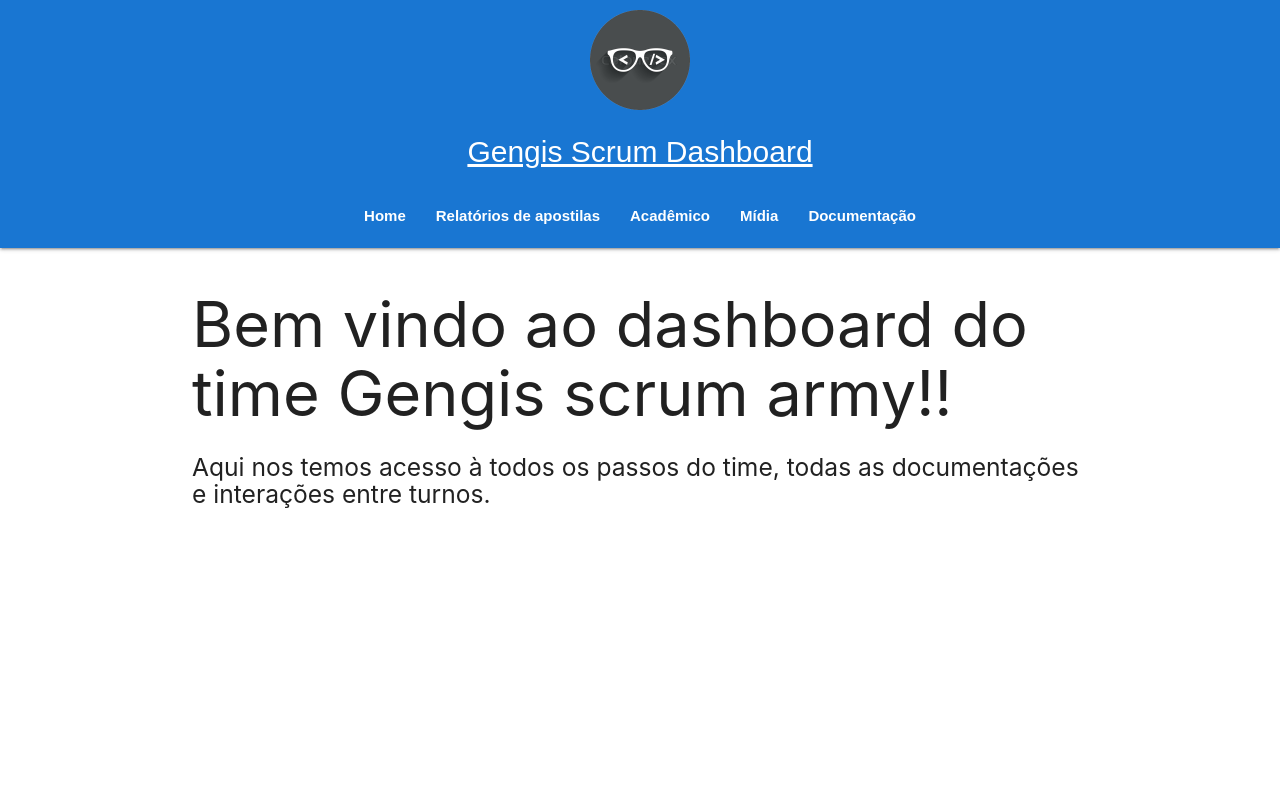
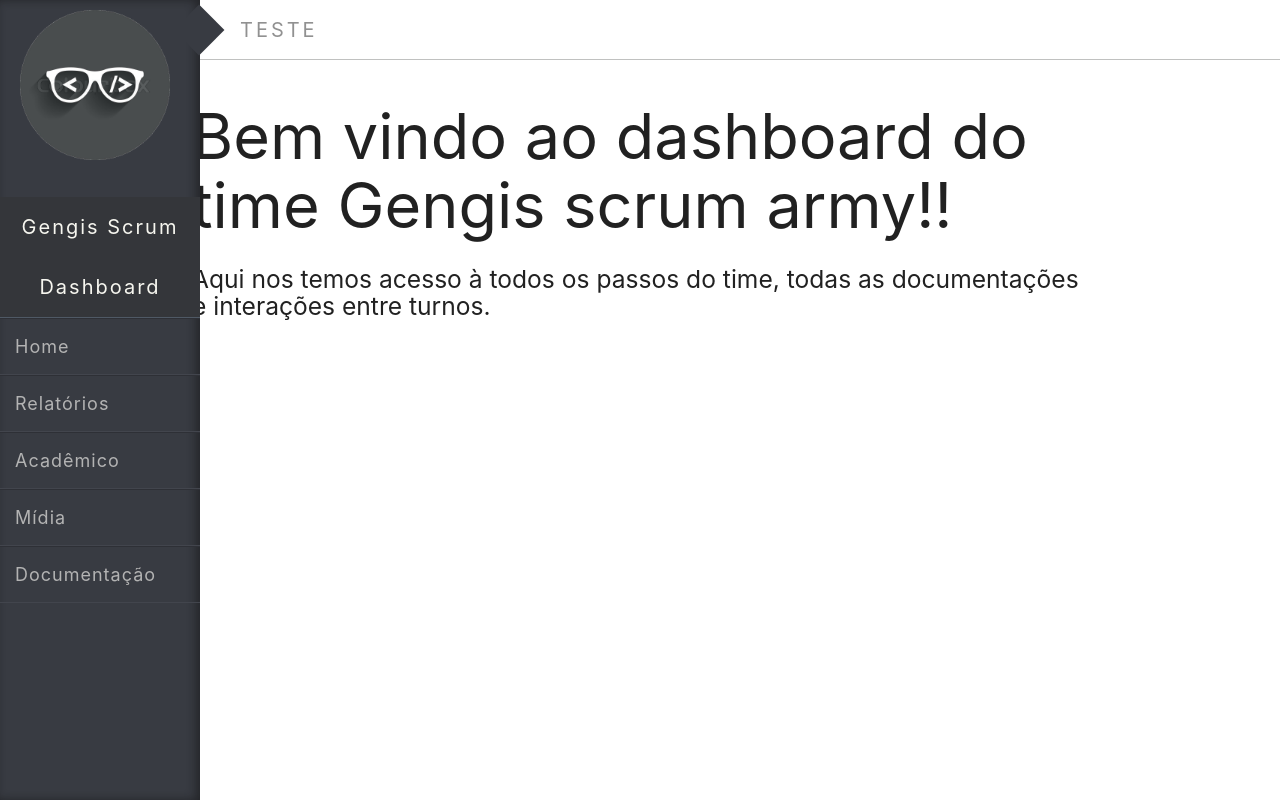
Before and after one commit to jpcanto/reportsApp, a website: page dev/index.html in a window 1280 px wide. Drawn offline with Linux system fonts and the light colour scheme.

Commit message:
Mudança layout (inicio)

```diff
--- a/dev/index.html
+++ b/dev/index.html
@@ -43,19 +43,22 @@
 
 <body>
 
-  <nav class="red blue darken-2">
+  <nav>
     <img src="src/img/logo.png" alt="logo">
     <p class="title">Gengis Scrum Dashboard</p>
     <div class="nav-wrapper">
       <ul class="right">
         <li></i><a href="/">Home</a></li>
-        <li></i><a href="/relatorios">Relatórios de apostilas</a></li>
+        <li></i><a href="/relatorios">Relatórios</a></li>
         <li></i><a href="/academico">Acadêmico</a></li>
         <li></i><a href="/midia">Mídia</a></li>
         <li></i><a href="/documentacao">Documentação</a></li>
       </ul>
     </div>
   </nav>
+  <section class="page-title">
+    <h2> TESTE </h2>
+  </section>
 
   <div class="container" ng-view></div>
 
--- a/dev/src/components/listagem-apostilas/_listagem-apostilas.component.scss
+++ b/dev/src/components/listagem-apostilas/_listagem-apostilas.component.scss
@@ -16,7 +16,12 @@
 }
 
 .filter {
-    nav {
+    color: #b3b3b3;
+    font-size: 18px;
+    letter-spacing: 2px;
+
+    .nav {
+        background: $cinzaPrincipal;
         padding: 15px 0;
         .nav-title {
             margin-left: 15px;
--- a/dev/src/sass/_partials/_nav.scss
+++ b/dev/src/sass/_partials/_nav.scss
@@ -1,25 +1,82 @@
+.nav-wrapper {
+    margin: auto;
+}
+
 nav {
-    display: flex;
-    flex-direction: column;
-    height: auto;
+    background-color: #383B42;
+    box-shadow: -4px 0px 10px rgba(14, 14, 14, 0.48) inset;
+    height: 100%;
+    left: 0;
+    position: fixed;
+    top: 0;
+    width: 200px;
+
     img {
-        height: 100px;
-        width: 100px;
-        margin: 10px auto;
+        margin: 10px 20px;
+        width: 150px;
     }
-    .nav-wrapper {
-        margin: auto;
+
+    .title {
+        color: #F6F6EF;
+        font-size: 20px;
+        font-weight: normal;
+        letter-spacing: 2px;
+        text-align: center;
+
+        background-color: #34363A;
+        border-bottom: 1px solid rgba(101, 116, 134, 0.57);
+        line-height: 60px;
+        margin: 0;
     }
-    .title {
-        color: #fff;
-        font-family: fantasy;
-        font-size: 2em;
 
-        margin: auto;
-        text-decoration: underline;
+    li {
+        border-bottom: 1px solid #42454D;
+        border-top: 1px solid #2E3036;
+        padding-left: 48px;
+        transition: all 0.6s;
+        width: -webkit-fill-available;
+        a {
+            color: #b3b3b3;
+            font-size: 18px;
+            letter-spacing: 1px;
+            text-decoration: none;
+
+            cursor: pointer;
+            display: block;
+            line-height: 55px;
+            position: relative;
+            transition: all 0.6s;
+        }
     }
-    li {
-        font-family: sans-serif;
-        font-weight: 600;
+
+}
+
+.page-title {
+    background-color: #fff;
+    border-bottom: 1px solid #C0C1C0;
+    display: block;
+    height: 60px;
+    margin-left: 200px;
+    h2 {
+        color: #919191;
+        font-size: 20px;
+        letter-spacing: 3px;
+        text-shadow: 1px 1px 2px #fff;
+
+        font-weight: normal;
+        line-height: 60px;
+        margin: 0;
+        padding-left: 40px;
+        position: relative;
+        &::before {
+            background-color: #383B42;
+            content: '';
+            left: -19px;
+            height: 36px;
+            position: absolute;
+            transform: rotate(45deg);
+            top: 12px;
+            width: 36px;
+        }
     }
 }
--- a/dev/src/sass/_partials/_variables.scss
+++ b/dev/src/sass/_partials/_variables.scss
@@ -1,3 +1,2 @@
-$bgPrincipal: #111;
-$bgSecundario: #333;
-$bgTerciario: #555;
+$cinzaPrincipal: #383B42;
+$cinzaSecundario: #34363A;
```
Also changed, not shown: dev/src/components/listagem-apostilas/listagem-apostilas.component.html (+4 -4 lines), dev/src/components/wellcome/wellcome.component.html (+2 -2 lines), dev/src/data/videos.json (+21 -21 lines), dev/src/css/main.css.
